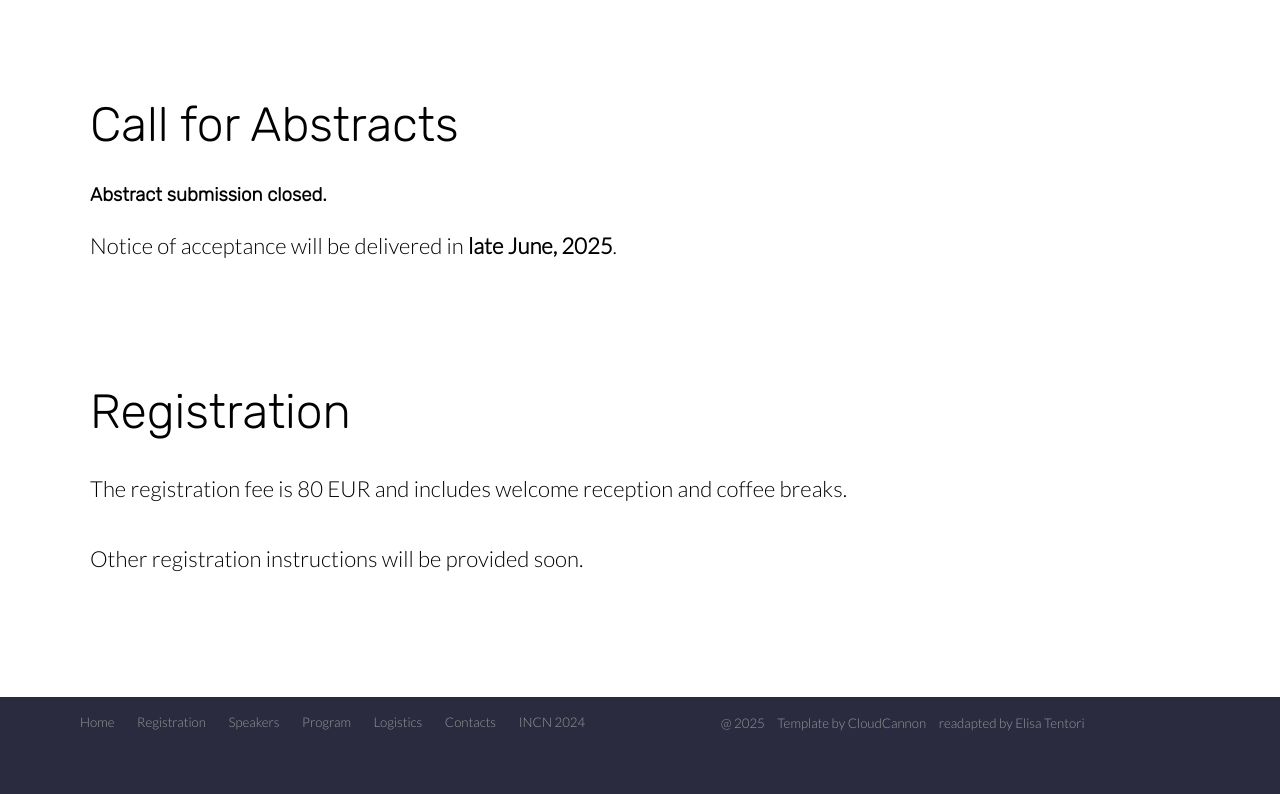
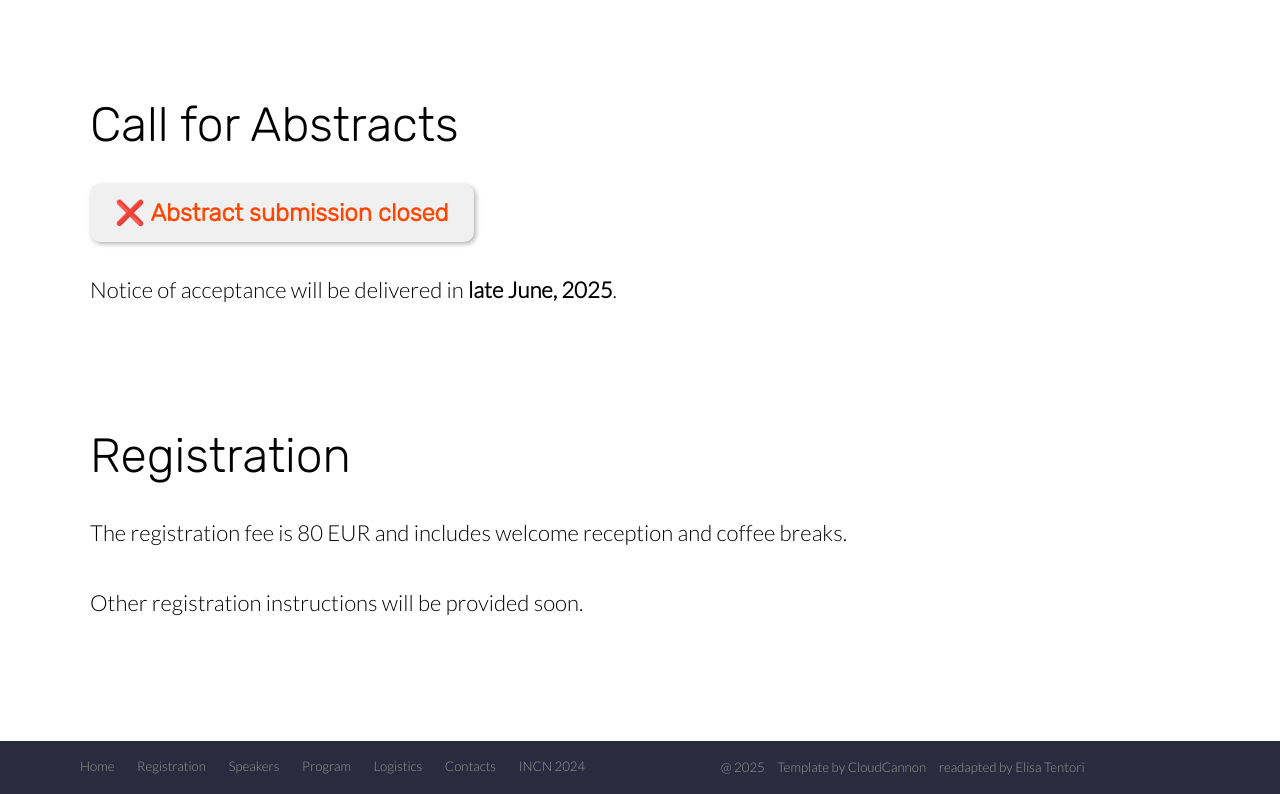
Before and after one commit to INCNgit/incn, a Jekyll site: the page built from registration.html, in a window 1280 px wide and 900 px high, scrolled down 348 px, cut to the strip 106-900 px from the top of the window. Built offline with Jekyll 4.4.1, drawn with Linux system fonts in a browser that asks for light colours; nearby versions of some CDN libraries; before the commit the page ends 1204 px from its top, so only the background shows below that.

Commit message:
submission closea

```diff
--- a/registration.html
+++ b/registration.html
@@ -84,6 +84,37 @@ image: /images/background/backpd.png
 }
 
 
+.form-closed {
+  margin: 30px 0;
+  text-align: left; /* o rimuovi del tutto se non vuoi forzare */
+}
+
+.form-closed .fake-button {
+  font-size: 1.5em;
+  color: #FF4500;
+  background-color: #f0f0f0;
+  font-weight: bold;
+  padding: 15px 25px;
+  border-radius: 10px;
+  box-shadow: 2px 2px 5px rgba(0, 0, 0, 0.3);
+  display: inline-block;
+  transition: all 0.3s ease;
+  pointer-events: none; /* disabilita clic */
+}
+
+.form-closed .fake-button:hover {
+  background-color: #ff6347;
+  color: #fff;
+  transform: translateY(-5px);
+  cursor: default;
+}
+
+@media screen and (max-width: 480px) {
+  .form-closed .fake-button {
+    font-size: 1.2em;
+    padding: 12px 20px;
+  }
+}
 
 </style>
 
@@ -122,7 +153,12 @@ image: /images/background/backpd.png
 					</a>
 				</div>
 				-->
-				<h3>Abstract submission closed.</h3>
+				<div class="form-closed">
+					<div class="fake-button">
+						❌ Abstract submission closed
+					</div>
+					</div>
+
 				<p class="editable">
 					<!--Abstract submission deadline: <b>June 14th, 2025</b> at 23:59 CET.-->
 					Notice of acceptance will be delivered in <b>late June, 2025</b>.
```
